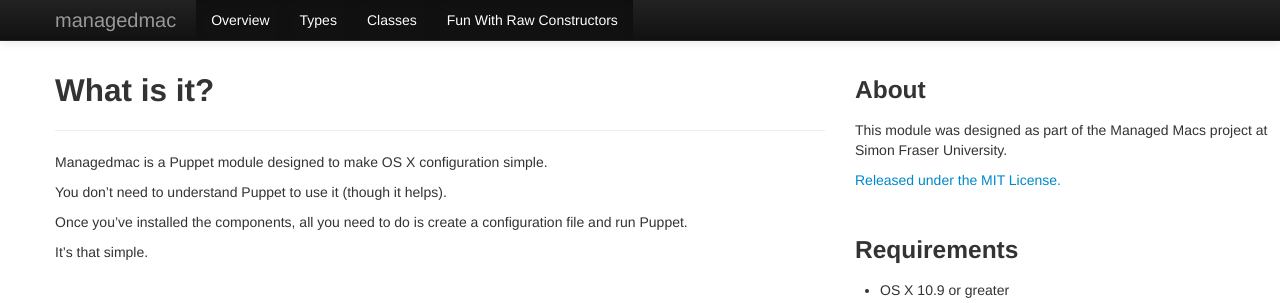
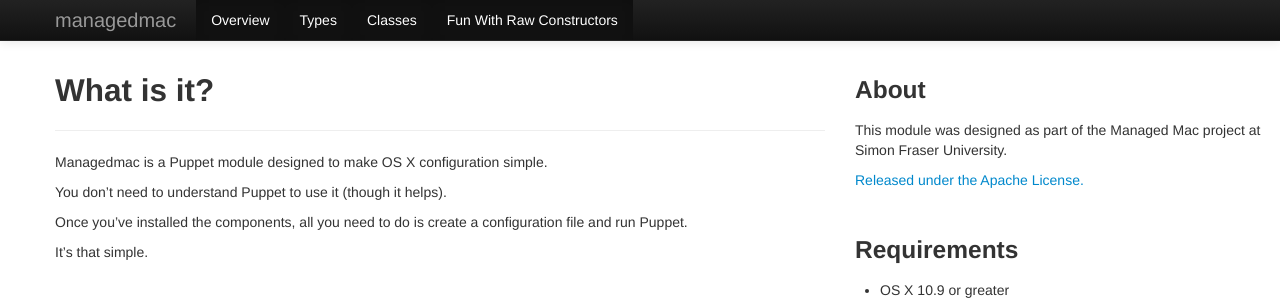
Before and after one commit to dayglojesus/managedmac, a Jekyll site: the page built from index.md, in a window 1280 px wide. Shown: the top 303 px of the page. Built offline with Jekyll 4.4.1, drawn with Linux system fonts in a browser that asks for light colours; nearby versions of some CDN libraries; library files that are not in the unit come from our copies; Markdown is read by kramdown in place of the engine named in the settings.

Commit message:
fix license blurb
License is Apache, not MIT.

```diff
--- a/_includes/sidebar.html
+++ b/_includes/sidebar.html
@@ -1,6 +1,6 @@
 <h3>About</h3>
-<p>This module was designed as part of the Managed Macs project at Simon Fraser University.</p>
-<p><a href="http://opensource.org/licenses/MIT" title="The MIT License (MIT) | Open Source Initiative">Released under the MIT License.</a></p>
+<p>This module was designed as part of the Managed Mac project at Simon Fraser University.</p>
+<p><a href="http://www.apache.org/licenses/LICENSE-2.0" title="Apache License Version 2.0, January 2004">Released under the Apache License.</a></p>
 </br>
 
 <h3>Requirements</h3>
```
